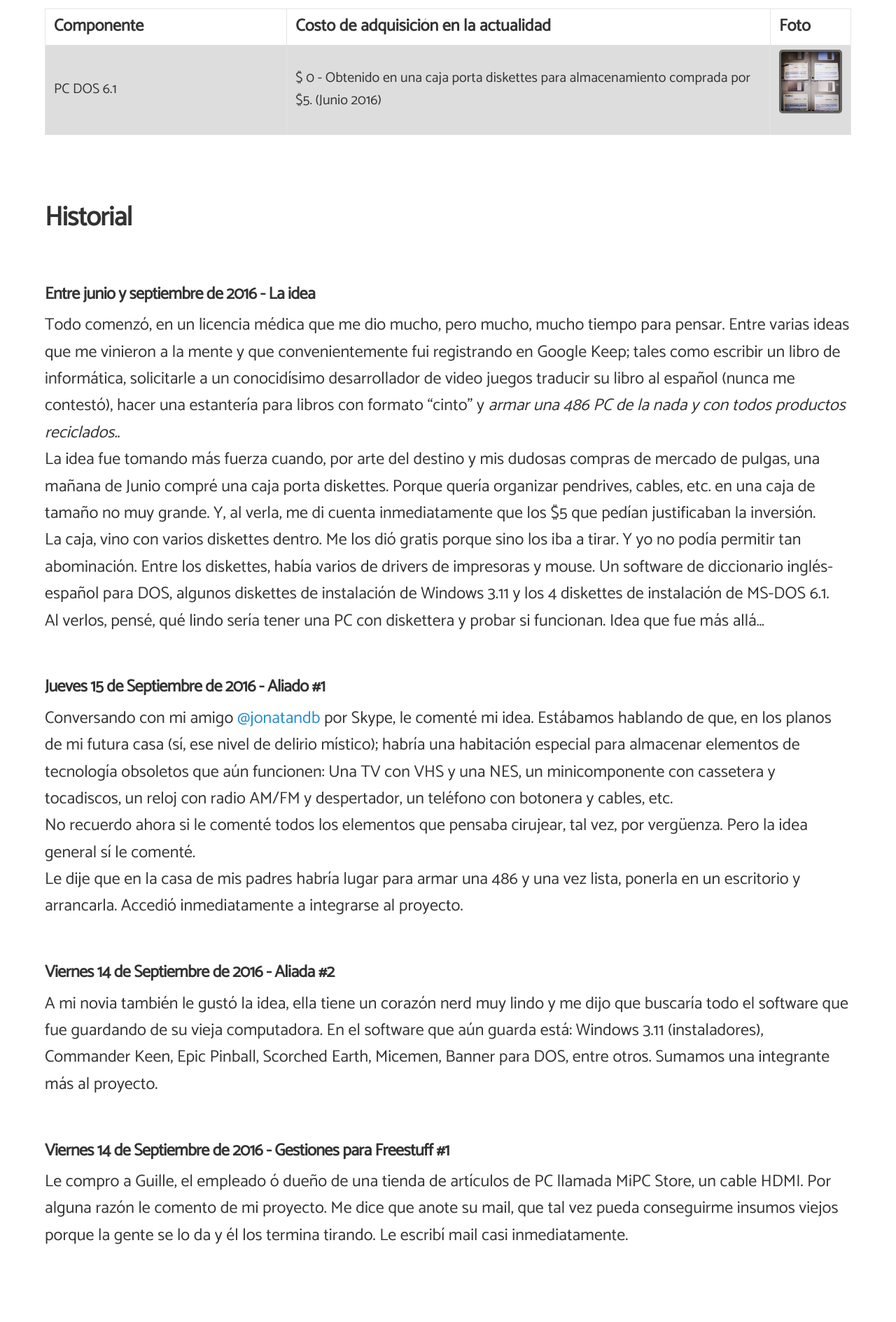
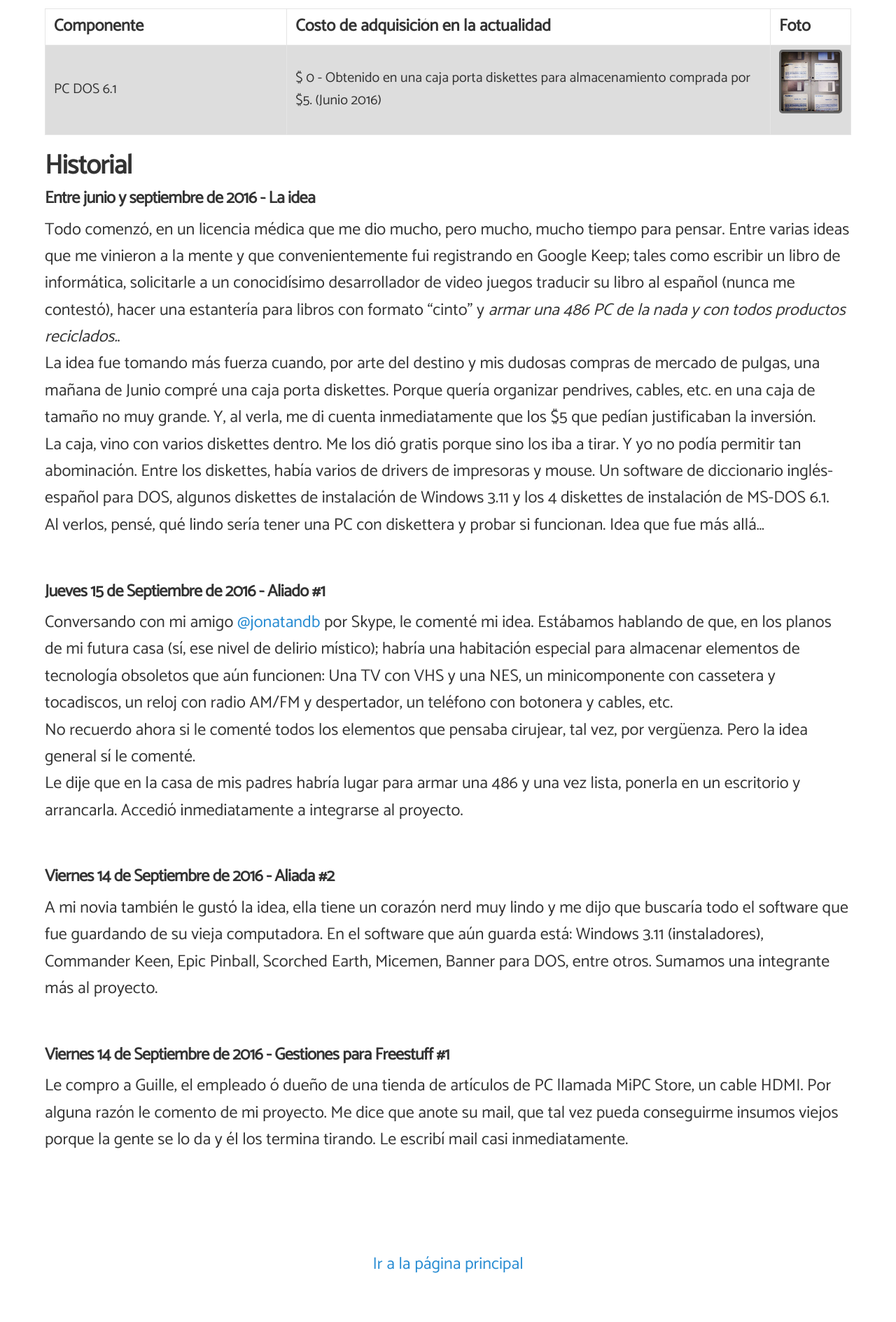
Before and after one commit to angelsimon/angelsimon.github.io, a Jekyll site: the page built from _posts/2016-10-03-armar-una-486-en-2016.md, in a window 1280 px wide. Shown: the part 1272-3161 px from the top of the page at 70% size. Built offline with Jekyll 4.4.1, drawn with Linux system fonts in a browser that asks for light colours; nearby versions of some CDN libraries; comment, search, counter and statistics services are not loaded; grey boxes are pictures that could not be loaded.

Commit message:
Update 2016-10-03-armar-una-486-en-2016.md

```diff
--- a/_posts/2016-10-03-armar-una-486-en-2016.md
+++ b/_posts/2016-10-03-armar-una-486-en-2016.md
@@ -51,9 +51,9 @@ de distintas máquinas que la gente deshace. A esto se le suma un bonus track. G
 <td><a href="{{ site.baseurel }}/images/486-pc/dos61.jpg " target="_blank"><img src="{{ site.baseurel }}/images/486-pc/dos61.jpg" width="100px" /></a></td>
 </tr>
 </table>
-<br>
+
 <h2>Historial</h2>
-<br>
+
 <h4>Entre junio y septiembre de 2016 - La idea</h4>
 Todo comenzó, en un licencia médica que me dio mucho, pero mucho, mucho tiempo para pensar. Entre varias ideas que me vinieron a la mente y que convenientemente fui registrando en Google Keep; tales como escribir un libro de informática, solicitarle a un conocidísimo desarrollador de video juegos traducir su libro al español (nunca me contestó), hacer una estantería para libros con formato "cinto" y <i>armar una 486 PC de la nada y con todos productos reciclados.</i>. <br>
 La idea fue tomando más fuerza cuando, por arte del destino y mis dudosas compras de mercado de pulgas, una mañana de Junio compré una caja porta diskettes. Porque quería organizar pendrives, cables, etc. en una caja de tamaño no muy grande. Y, al verla, me di cuenta inmediatamente que los $5 que pedían justificaban la inversión.<br>
```
Also changed, not shown: other parts of _posts/2016-10-03-armar-una-486-en-2016.md (+1 -1 lines).
